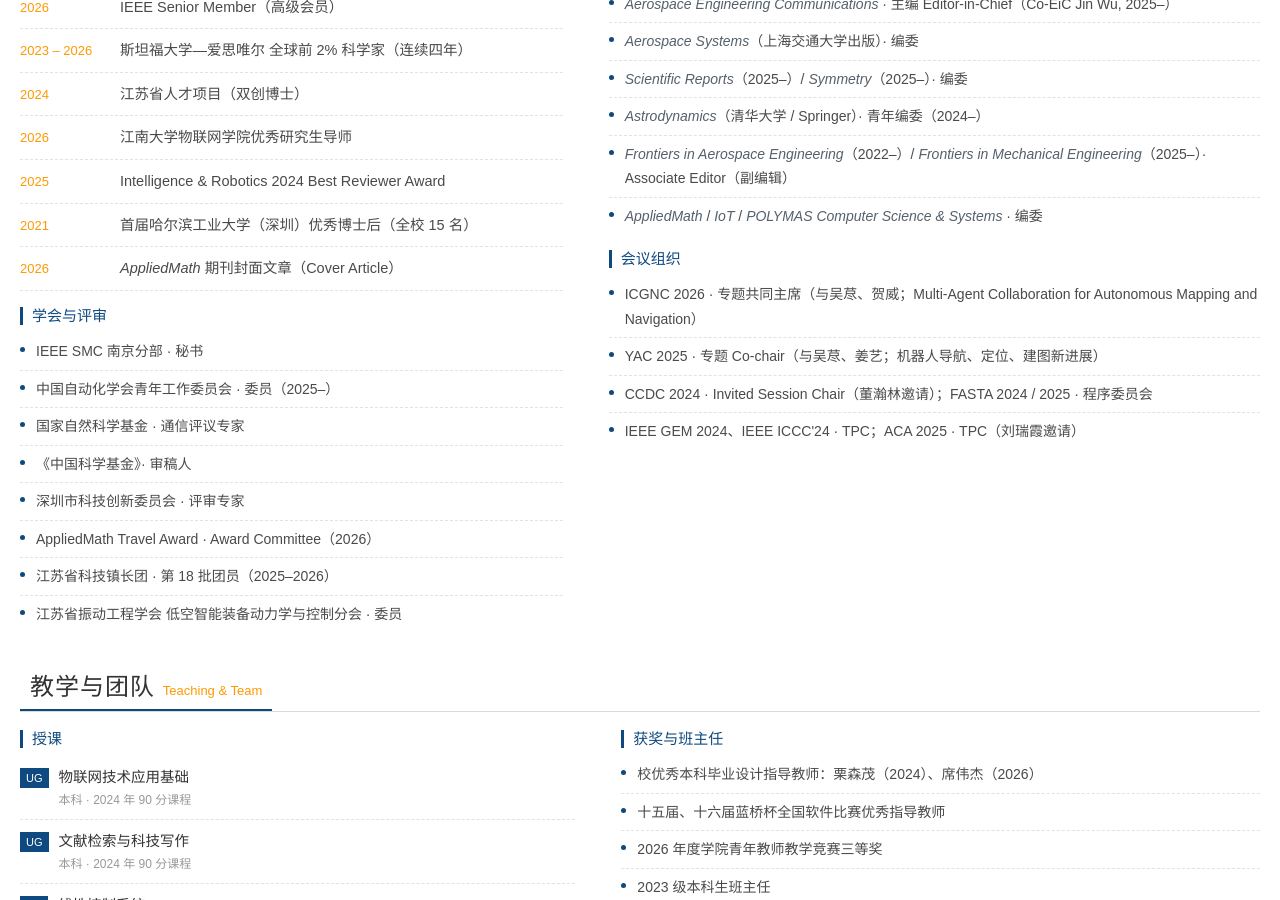
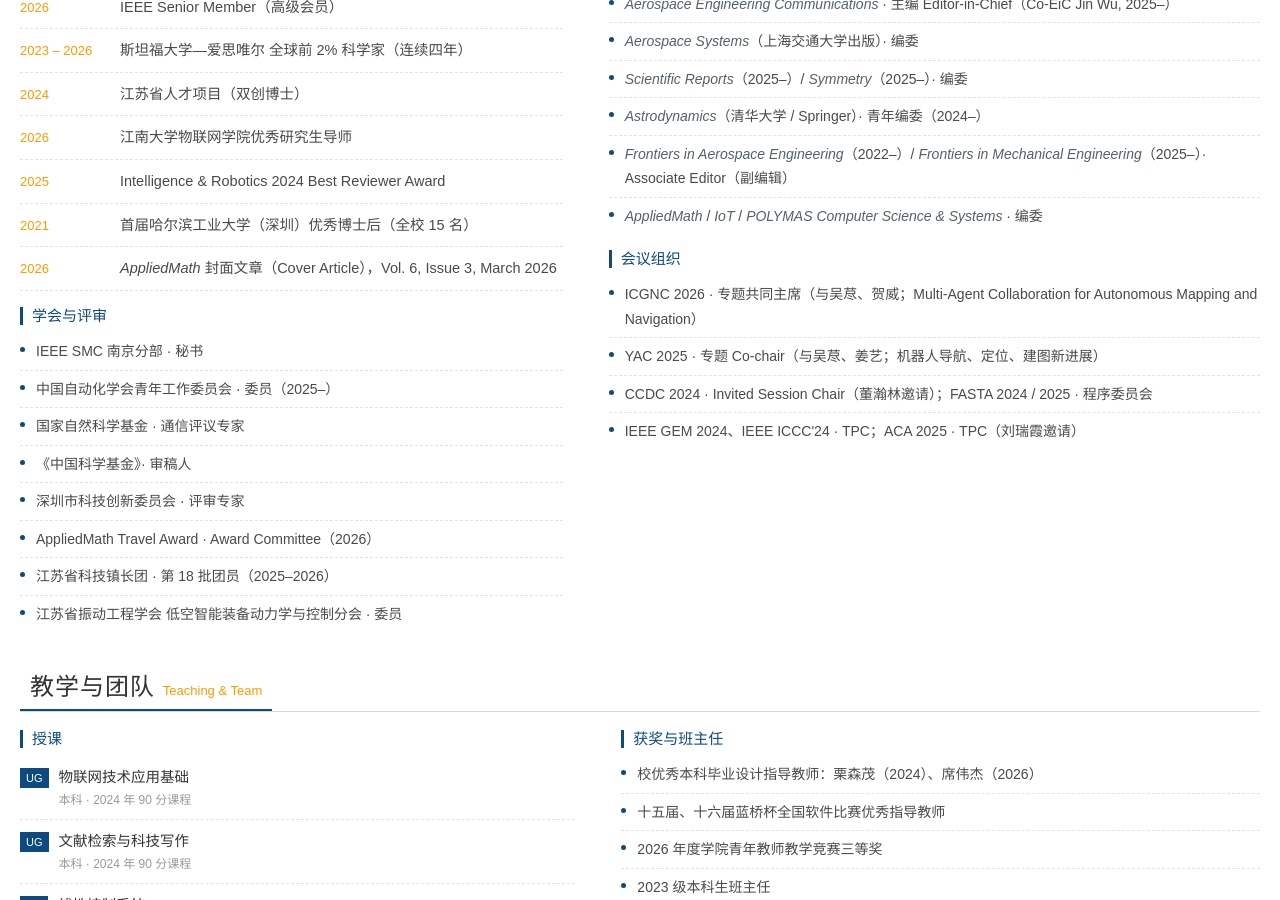
Before and after one commit to dongfangxy/dongfangxy.github.io, a Jekyll site: the page index.html, which Jekyll copies as it is, in a window 1280 px wide and 900 px high, scrolled down 2211 px. Built offline with Jekyll 4.4.1, drawn with Linux system fonts in a browser that asks for light colours.

Commit message:
docs(honors): cite cover article issue details

```diff
--- a/index.html
+++ b/index.html
@@ -464,7 +464,7 @@
             <li><span class="yr">2026</span><span>江南大学物联网学院优秀研究生导师</span></li>
             <li><span class="yr">2025</span><span>Intelligence &amp; Robotics 2024 Best Reviewer Award</span></li>
             <li><span class="yr">2021</span><span>首届哈尔滨工业大学（深圳）优秀博士后（全校 15 名）</span></li>
-            <li><span class="yr">2026</span><span><i>AppliedMath</i> 期刊封面文章（Cover Article）</span></li>
+            <li><span class="yr">2026</span><span><i>AppliedMath</i> 封面文章（Cover Article），Vol. 6, Issue 3, March 2026</span></li>
           </ul>
 
           <h4 class="sub-h" style="margin-top:16px">学会与评审</h4>
```
